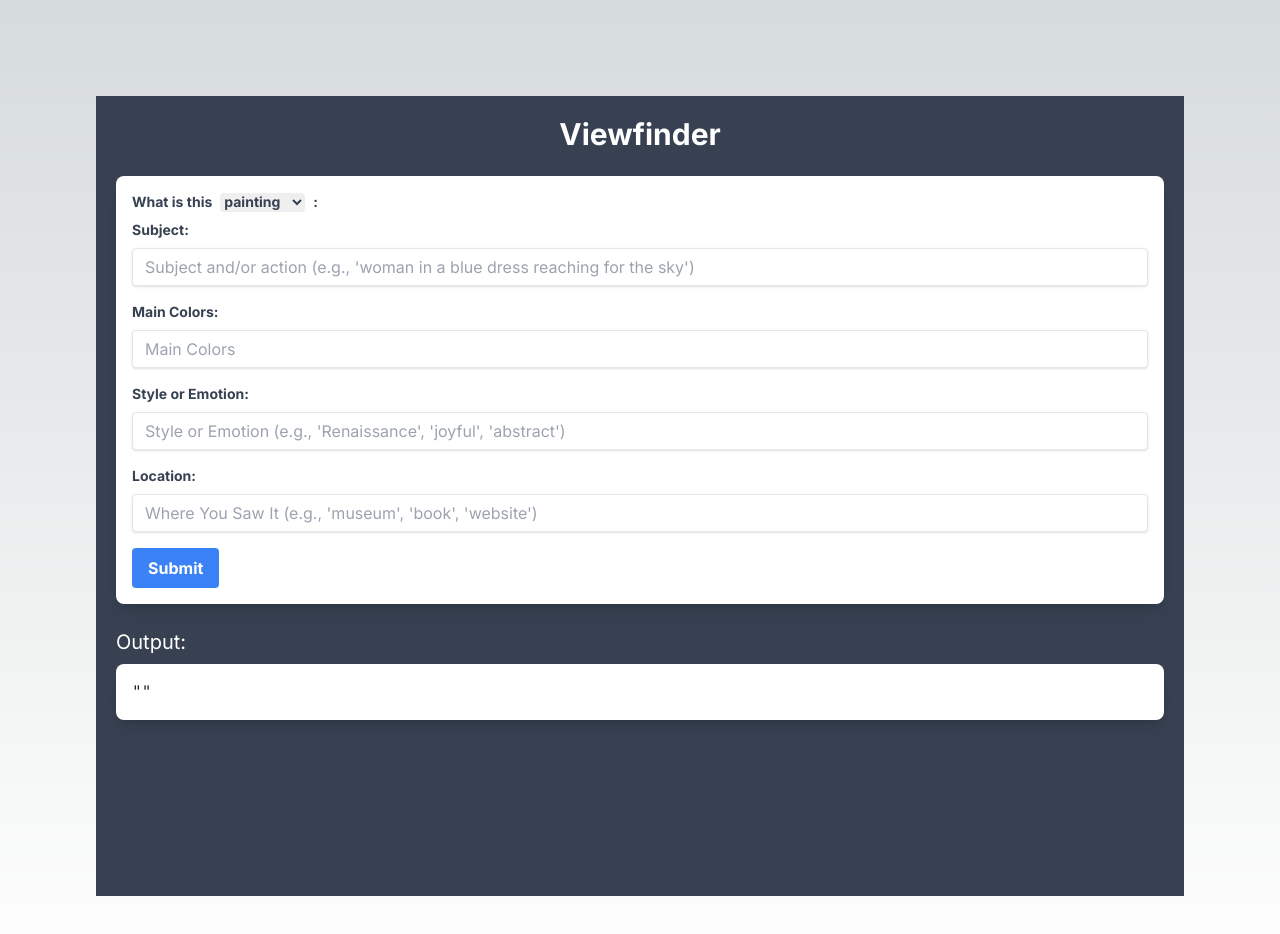
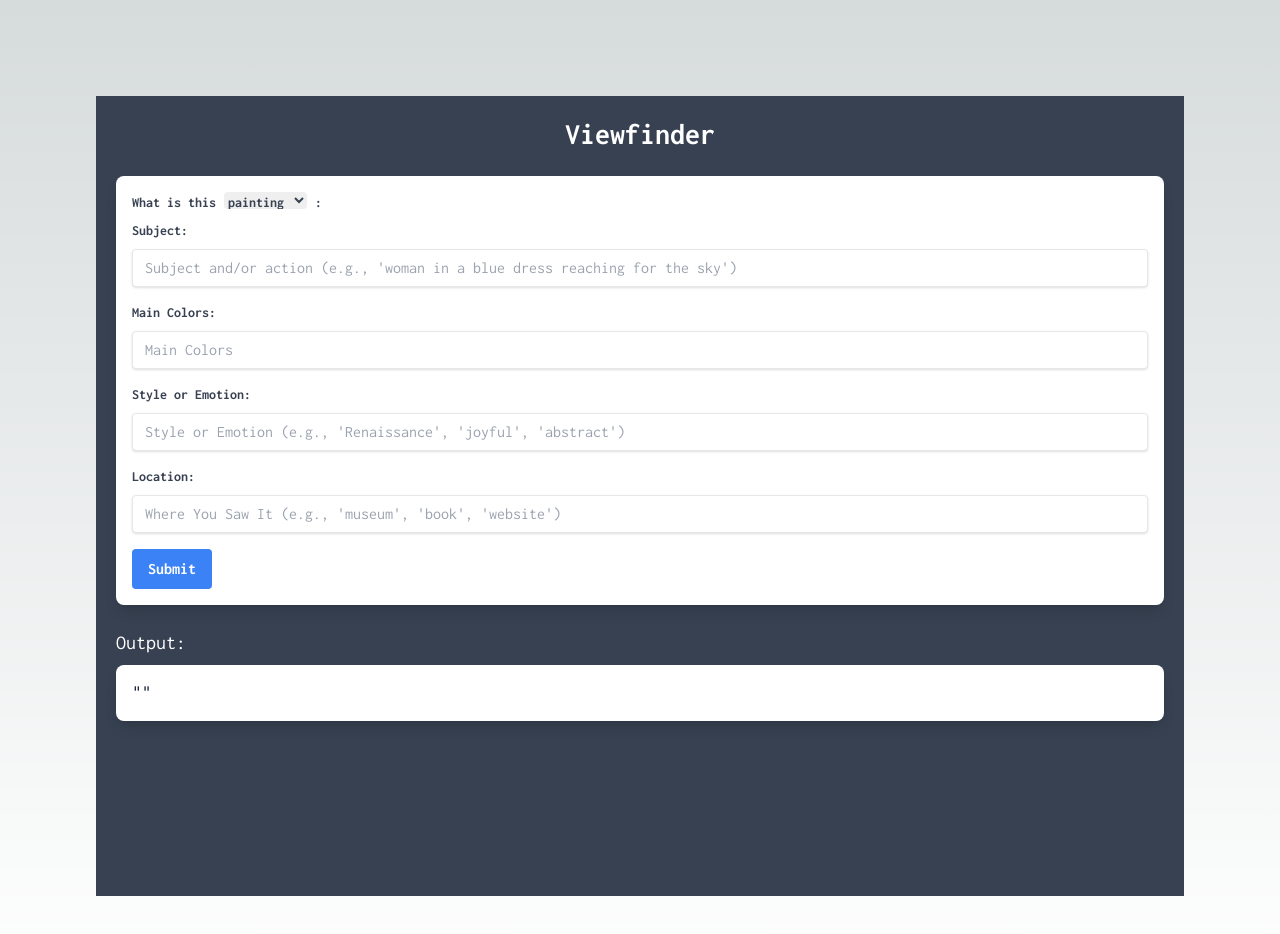
Before and after one commit to bachdumpling/viewfinder, a Next.js app: page / in a window 1280 px wide. Shown: the top 934 px of the page. Built offline with nearby package versions, Linux system fonts and the light colour scheme.

Commit message:
add font

```diff
--- a/src/pages/_document.js
+++ b/src/pages/_document.js
@@ -1,13 +1,24 @@
-import { Html, Head, Main, NextScript } from 'next/document'
+import { Html, Head, Main, NextScript } from "next/document";
 
 export default function Document() {
   return (
     <Html lang="en">
-      <Head />
+      <Head>
+        <link rel="preconnect" href="https://fonts.googleapis.com"></link>
+        <link
+          rel="preconnect"
+          href="https://fonts.gstatic.com"
+          crossOrigin
+        ></link>
+        <link
+          href="https://fonts.googleapis.com/css2?family=Inconsolata:wght@200;300;400;500;600;700;800;900&display=swap"
+          rel="stylesheet"
+        ></link>
+      </Head>
       <body>
         <Main />
         <NextScript />
       </body>
     </Html>
-  )
+  );
 }
--- a/src/pages/index.js
+++ b/src/pages/index.js
@@ -22,7 +22,7 @@
 
   return (
     <main
-      className={`flex min-h-screen flex-col items-center justify-between p-24 ${inter.className}`}
+      className={`flex min-h-screen flex-col items-center justify-between p-24 font-inconsolata`}
     >
       <Search />
     </main>
--- a/tailwind.config.js
+++ b/tailwind.config.js
@@ -1,18 +1,17 @@
 /** @type {import('tailwindcss').Config} */
 module.exports = {
   content: [
-    './src/pages/**/*.{js,ts,jsx,tsx,mdx}',
-    './src/components/**/*.{js,ts,jsx,tsx,mdx}',
-    './src/app/**/*.{js,ts,jsx,tsx,mdx}',
+    "./src/pages/**/*.{js,ts,jsx,tsx,mdx}",
+    "./src/components/**/*.{js,ts,jsx,tsx,mdx}",
+    "./src/app/**/*.{js,ts,jsx,tsx,mdx}",
   ],
   theme: {
     extend: {
-      backgroundImage: {
-        'gradient-radial': 'radial-gradient(var(--tw-gradient-stops))',
-        'gradient-conic':
-          'conic-gradient(from 180deg at 50% 50%, var(--tw-gradient-stops))',
+      fontFamily: {
+        inconsolata: ["Inconsolata", "ui-sans-serif", "system-ui"],
+        // You can also define other font types like 'serif', 'mono' etc.
       },
     },
   },
   plugins: [],
-}
+};
```
